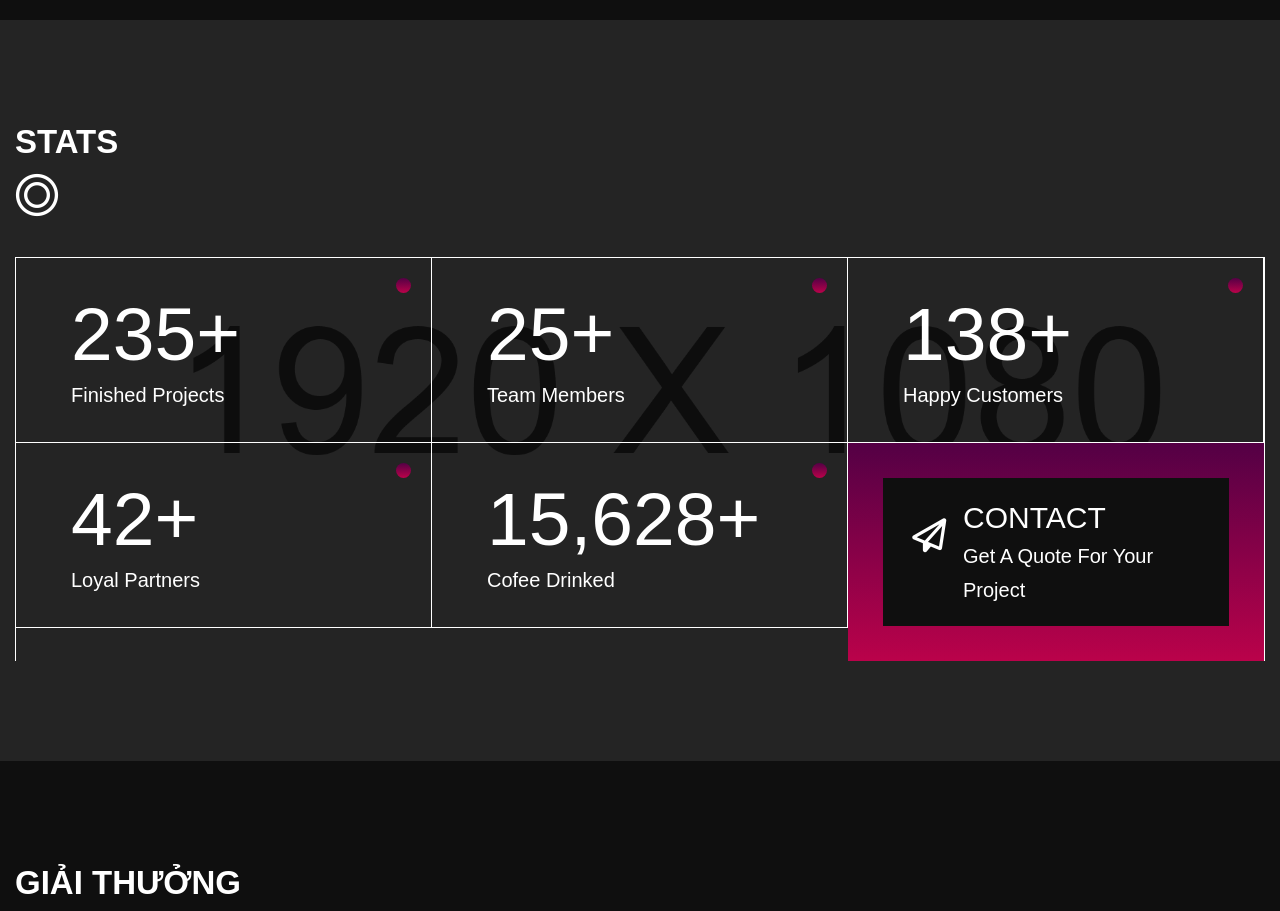
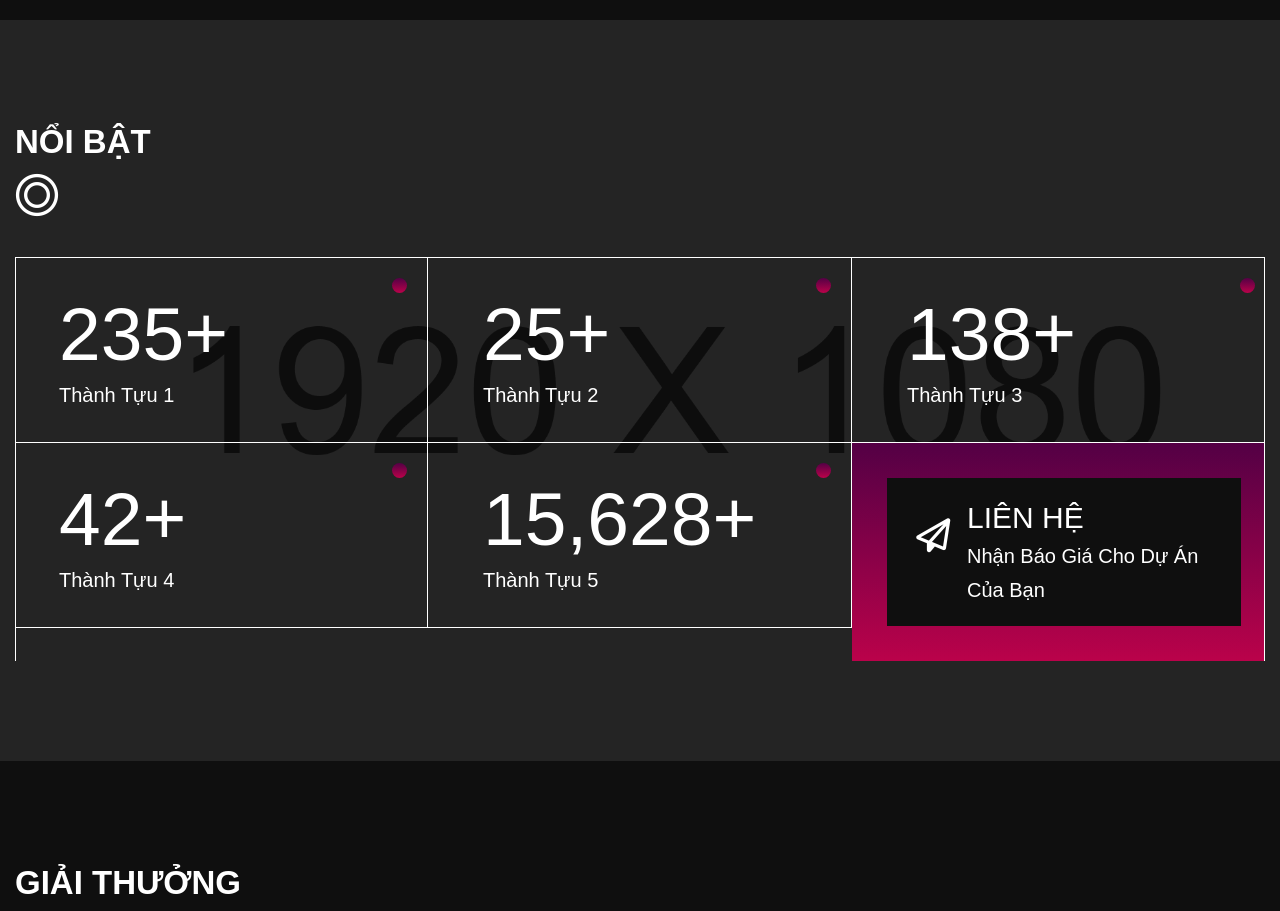
Before and after one commit to MinhTin3324/WebThuyDongMoi, a plain HTML site: page index.html in a window 1280 px wide. Shown: the part 3980-4891 px from the top of the page. Drawn offline with Linux system fonts and the light colour scheme.

Commit message:
fix index

```diff
--- a/index.html
+++ b/index.html
@@ -437,65 +437,101 @@
 		<div class="auto-container">
           <!-- Sec Title -->
           <div class="sec-title">
-				<h2 class="sec-title_heading">Stats</h2>
-				<div class="sec-title_icon"><img src="assets/images/icons/icon-4.png" alt="" /></div>
+            <h2 class="sec-title_heading">Nổi bật</h2>
+            <div class="sec-title_icon">
+              <img src="assets/images/icons/icon-4.png" alt="" />
+            </div>
           </div>
           <div class="inner-container">
-				<div class="clearfix">
-
+            <div class="row clearfix">
               <!-- Counter Column -->
               <div class="counter-block_one col-lg-4 col-md-6 col-sm-6">
-						<div class="counter-block_one-inner wow flipInX" data-wow-delay="0ms" data-wow-duration="1500ms">
-							<div class="counter-block_one-counter"><span class="odometer" data-count="235"></span>+</div>
-							<div class="counter-block_one-text">finished projects</div>
+                <div
+                  class="counter-block_one-inner wow flipInX"
+                  data-wow-delay="0ms"
+                  data-wow-duration="1500ms"
+                >
+                  <div class="counter-block_one-counter">
+                    <span class="odometer" data-count="235"></span>+
+                  </div>
+                  <div class="counter-block_one-text">Thành Tựu 1 </div>
                 </div>
               </div>
 
               <!-- Counter Column -->
               <div class="counter-block_one col-lg-4 col-md-6 col-sm-6">
-						<div class="counter-block_one-inner wow flipInX" data-wow-delay="0ms" data-wow-duration="1500ms">
-							<div class="counter-block_one-counter"><span class="odometer" data-count="25"></span>+</div>
-							<div class="counter-block_one-text">team members</div>
+                <div
+                  class="counter-block_one-inner wow flipInX"
+                  data-wow-delay="0ms"
+                  data-wow-duration="1500ms"
+                >
+                  <div class="counter-block_one-counter">
+                    <span class="odometer" data-count="25"></span>+
+                  </div>
+                  <div class="counter-block_one-text">Thành Tựu 2 </div>
                 </div>
               </div>
 
               <!-- Counter Column -->
               <div class="counter-block_one col-lg-4 col-md-6 col-sm-6">
-						<div class="counter-block_one-inner wow flipInX" data-wow-delay="0ms" data-wow-duration="1500ms">
-							<div class="counter-block_one-counter"><span class="odometer" data-count="138"></span>+</div>
-							<div class="counter-block_one-text">happy customers</div>
+                <div
+                  class="counter-block_one-inner wow flipInX"
+                  data-wow-delay="0ms"
+                  data-wow-duration="1500ms"
+                >
+                  <div class="counter-block_one-counter">
+                    <span class="odometer" data-count="138"></span>+
+                  </div>
+                  <div class="counter-block_one-text">Thành Tựu 3 </div>
                 </div>
               </div>
 
               <!-- Counter Column -->
               <div class="counter-block_one col-lg-4 col-md-6 col-sm-6">
-						<div class="counter-block_one-inner wow flipInX" data-wow-delay="0ms" data-wow-duration="1500ms">
-							<div class="counter-block_one-counter"><span class="odometer" data-count="42"></span>+</div>
-							<div class="counter-block_one-text">loyal partners</div>
+                <div
+                  class="counter-block_one-inner wow flipInX"
+                  data-wow-delay="0ms"
+                  data-wow-duration="1500ms"
+                >
+                  <div class="counter-block_one-counter">
+                    <span class="odometer" data-count="42"></span>+
+                  </div>
+                  <div class="counter-block_one-text">Thành Tựu 4 </div>
                 </div>
               </div>
 
               <!-- Counter Column -->
               <div class="counter-block_one col-lg-4 col-md-6 col-sm-6">
-						<div class="counter-block_one-inner wow flipInX" data-wow-delay="0ms" data-wow-duration="1500ms">
-							<div class="counter-block_one-counter"><span class="odometer" data-count="15628"></span>+</div>
-							<div class="counter-block_one-text">cofee drinked</div>
+                <div
+                  class="counter-block_one-inner wow flipInX"
+                  data-wow-delay="0ms"
+                  data-wow-duration="1500ms"
+                >
+                  <div class="counter-block_one-counter">
+                    <span class="odometer" data-count="15628"></span>+
+                  </div>
+                  <div class="counter-block_one-text">Thành Tựu 5 </div>
                 </div>
               </div>
 
               <!-- Counter Column -->
               <div class="stats-one_contact-column col-lg-4 col-md-6 col-sm-6">
-						<div class="stats-one_contact-inner wow flipInX" data-wow-delay="0ms" data-wow-duration="1500ms">
+                <div
+                  class="stats-one_contact-inner wow flipInX"
+                  data-wow-delay="0ms"
+                  data-wow-duration="1500ms"
+                >
                   <div class="stats-one_contact-content">
-								<a href="contact.html">
-								<div class="stats-one_contact-icon fa-regular fa-paper-plane fa-fw"></div>
-								<h3>contact</h3>
-								<div class="text">get a quote for your project</div>
+                    <a href="LienHe.html">
+                      <div
+                        class="stats-one_contact-icon fa-regular fa-paper-plane fa-fw"
+                      ></div>
+                      <h3>Liên hệ</h3>
+                      <div class="text">Nhận báo giá cho dự án của bạn</div>
                     </a>
                   </div>
                 </div>
               </div>
-
             </div>
           </div>
         </div>
```
Lines whose indentation alone changed are shown as unchanged.
